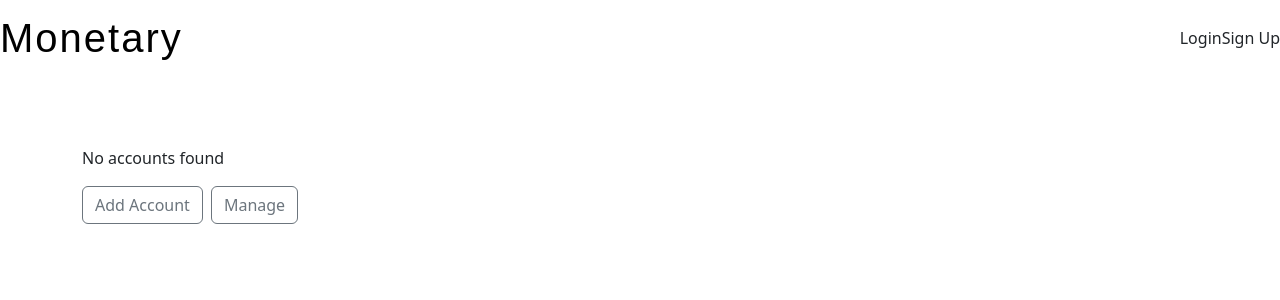
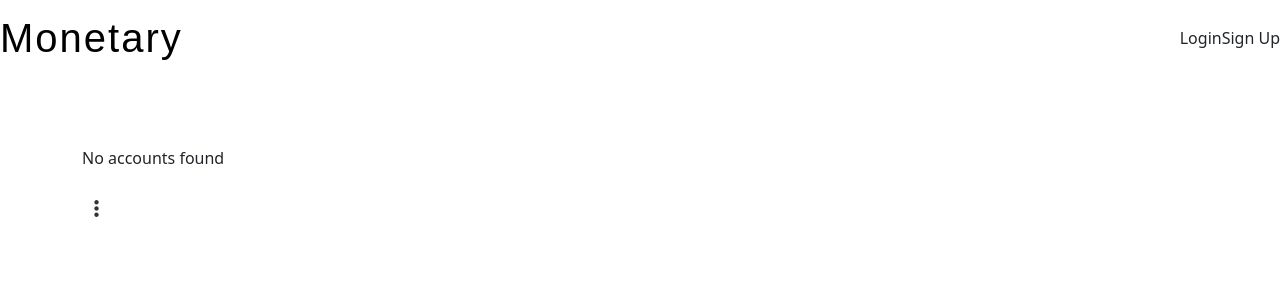
Before and after one commit to JBarrett03/Monetary-FE, an Angular app: page /accounts in a window 1280 px wide. Shown: the top 300 px of the page. Built offline with nearby package versions, Linux system fonts and the light colour scheme; a web font is replaced by a local one.

Commit message:
Moving manage account functionality inside kebab icon

```diff
--- a/src/app/components/accounts/accounts.css
+++ b/src/app/components/accounts/accounts.css
@@ -5,3 +5,27 @@
 .clickable-card {
   cursor: pointer;
 }
+
+.kebab-btn {
+  background: none;
+  border: none;
+  font-size: 20px;
+  cursor: pointer;
+  padding: 8px 12px;
+  color: #333;
+}
+
+.kebab-btn:hover {
+  color: #666;
+}
+
+.menu-dropdown {
+  position: absolute;
+  background: white;
+  border: 1px solid #ddd;
+  border-radius: 4px;
+  padding: 8px 0;
+  min-width: 150px;
+  box-shadow: 0 2px 8px rgba(0, 0, 0, 0.1);
+  z-index: 1000;
+}
--- a/src/app/components/accounts/accounts.html
+++ b/src/app/components/accounts/accounts.html
@@ -7,12 +7,19 @@
 
             <div class="row mb-3">
                 <div class="col-sm-12">
-                    <button class="btn btn-outline-secondary me-2" (click)="addAccount()">
-                        Add Account
+                    <button class="kebab-btn" (click)="toggleMenu()">
+                        <i class="fa fa-ellipsis-v"></i>
                     </button>
-                    <button class="btn btn-outline-secondary" (click)="toggleMenu()">
-                        Manage
-                    </button>
+                    @if (menuOpen) {
+                    <div class="menu-dropdown">
+                        <button class="btn btn-outline-secondary me-2 w-100" (click)="addAccount(); toggleMenu()">
+                            <i class="fa fa-plus"></i> Add Account
+                        </button>
+                        <button class="btn btn-outline-secondary w-100" (click)="goToManageAccounts()">
+                            <i class="fa fa-cog"></i> Manage
+                        </button>
+                    </div>
+                    }
                 </div>
             </div>
 
--- a/src/app/components/accounts/accounts.ts
+++ b/src/app/components/accounts/accounts.ts
@@ -100,10 +100,19 @@ export class Accounts implements OnInit {
   }
 
   /**
-   * Toggles the menu open state and navigates to manage-accounts.
+   * Toggles the menu open state.
    * @returns void
    */
   toggleMenu() {
+    this.menuOpen = !this.menuOpen;
+  }
+
+  /**
+   * Navigates to manage accounts page and closes the menu.
+   * @returns void
+   */
+  goToManageAccounts() {
+    this.toggleMenu();
     this.router.navigate(['/manage-accounts']);
   }
 }
```
